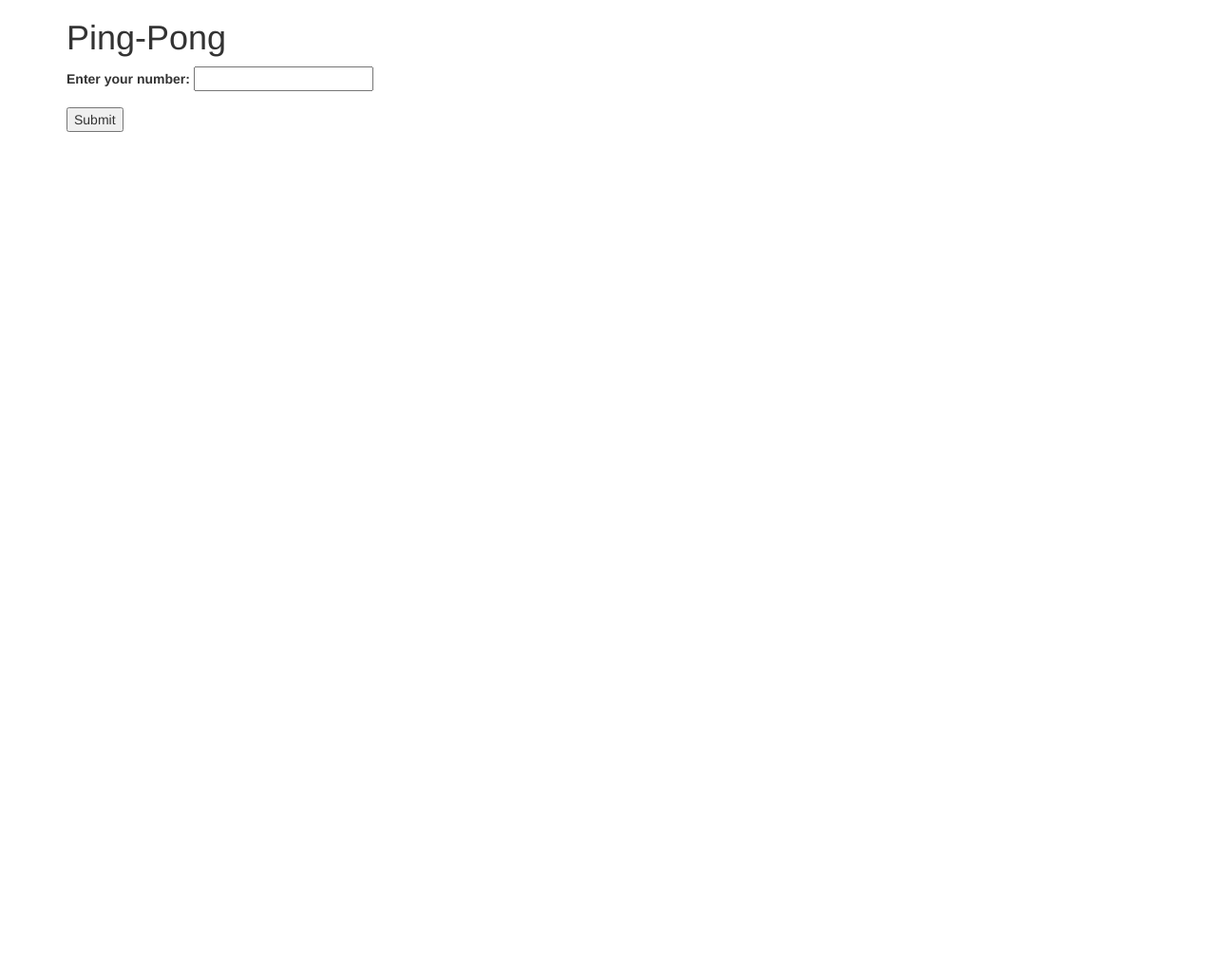
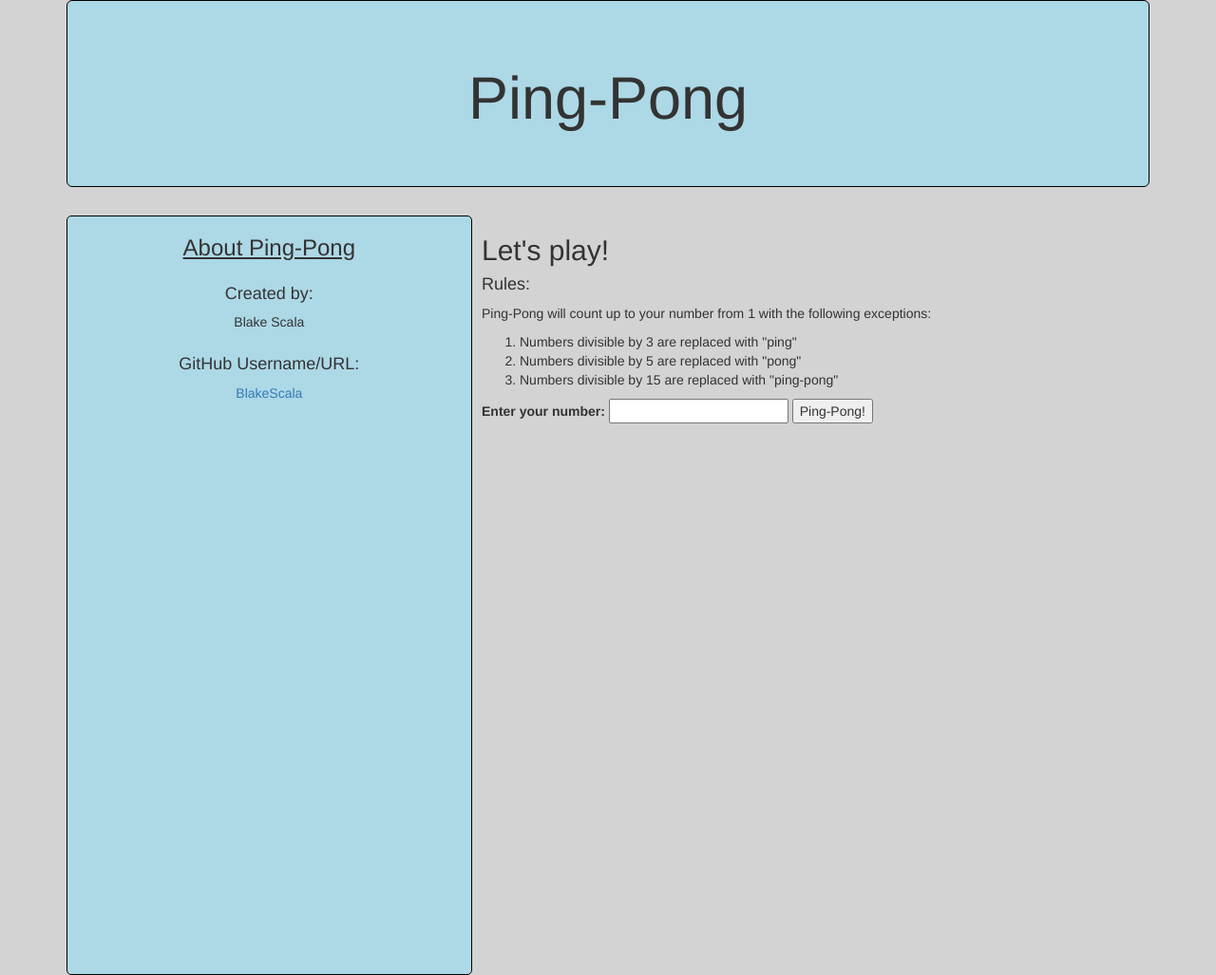
Before and after one commit to BlakeScala/pingpong, a plain HTML site: page index.html in a window 1280 px wide. Shown: the whole page at 95% size. Before the commit the page ends 800 px from the top, so only its background shows below. Drawn offline with Linux system fonts and the light colour scheme.

Commit message:
add alert message for NaN inputs, create about sidebar and rules text, add background colors to divs

```diff
--- a/css/styles.css
+++ b/css/styles.css
@@ -0,0 +1,29 @@
+body {
+  background-color: lightgrey;
+}
+h1 {
+  text-align: center;
+  font-size: 72px;
+}
+.jumbotron {
+  background-color: lightblue;
+  border: 1px solid black;
+}
+#sidebar {
+  background-color: lightblue;
+  border: 1px solid black;
+  border-radius: 5px;
+  text-align: center;
+  height: 100%;
+  position: absolute;
+}
+#main {
+  padding-left: 5%;
+  float: right;
+}
+#about {
+  text-decoration: underline;
+}
+.about {
+  margin-top: 25px;
+}
--- a/index.html
+++ b/index.html
@@ -9,16 +9,35 @@
   </head>
   <body>
     <div class="container">
+      <div class="jumbotron">
         <h1>Ping-Pong</h1>
+      </div>
+      <div id="sidebar" class="col-md-4">
+        <h3 id="about">About Ping-Pong</h3>
+        <h4 class="about">Created by:</h4>
+        <p>Blake Scala</p>
+        <h4 class="about">GitHub Username/URL:</h4>
+          <a href="https://github.com/BlakeScala/pingpong">BlakeScala</a>
+      </div>
+      <div id="main" class="col-md-8">
+        <h2>Let's play!</h2>
+        <h4>Rules:</h4>
+        <p>Ping-Pong will count up to your number from 1 with the following exceptions:</p>
+          <ol>
+            <li>Numbers divisible by 3 are replaced with "ping"</li>
+            <li>Numbers divisible by 5 are replaced with "pong"</li>
+            <li>Numbers divisible by 15 are replaced with "ping-pong"</li>
+          </ol>
         <form>
           <div class="form-group">
             <label for="inputnumber">Enter your number:</label>
             <input id="inputnumber" type="text">
-        </div>
-        <button type="submit" name="button">Submit</button>
-      </form>
+            <button type="submit" name="button">Ping-Pong!</button>
           </div>
           <ul id="output">
           </ul>
+        </form>
+      </div>
+    </div>
   </body>
 </html>
--- a/js/scripts.js
+++ b/js/scripts.js
@@ -1,6 +1,9 @@
 // Business logic
 var pingPong = (function(input){
   var numbersArray = [];
+  if (isNaN(input)) {
+    alert("It only works if you enter a number!")
+  }
   for (var count = 1; count<=input; count++) {
     if (count % 3 === 0 && count % 5 === 0) {
       numbersArray.push("ping-pong");
```
Lines whose indentation alone changed are shown as unchanged.
